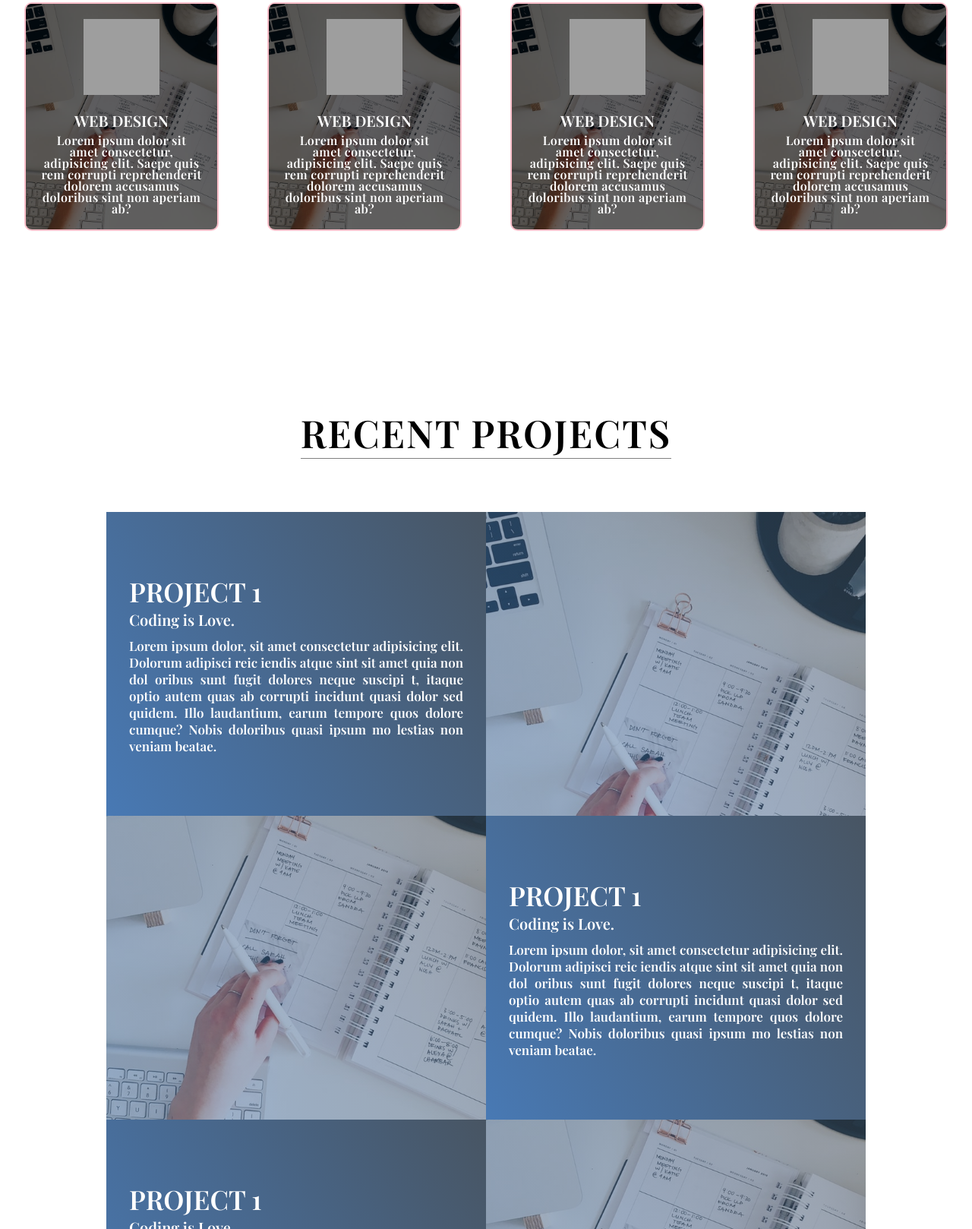
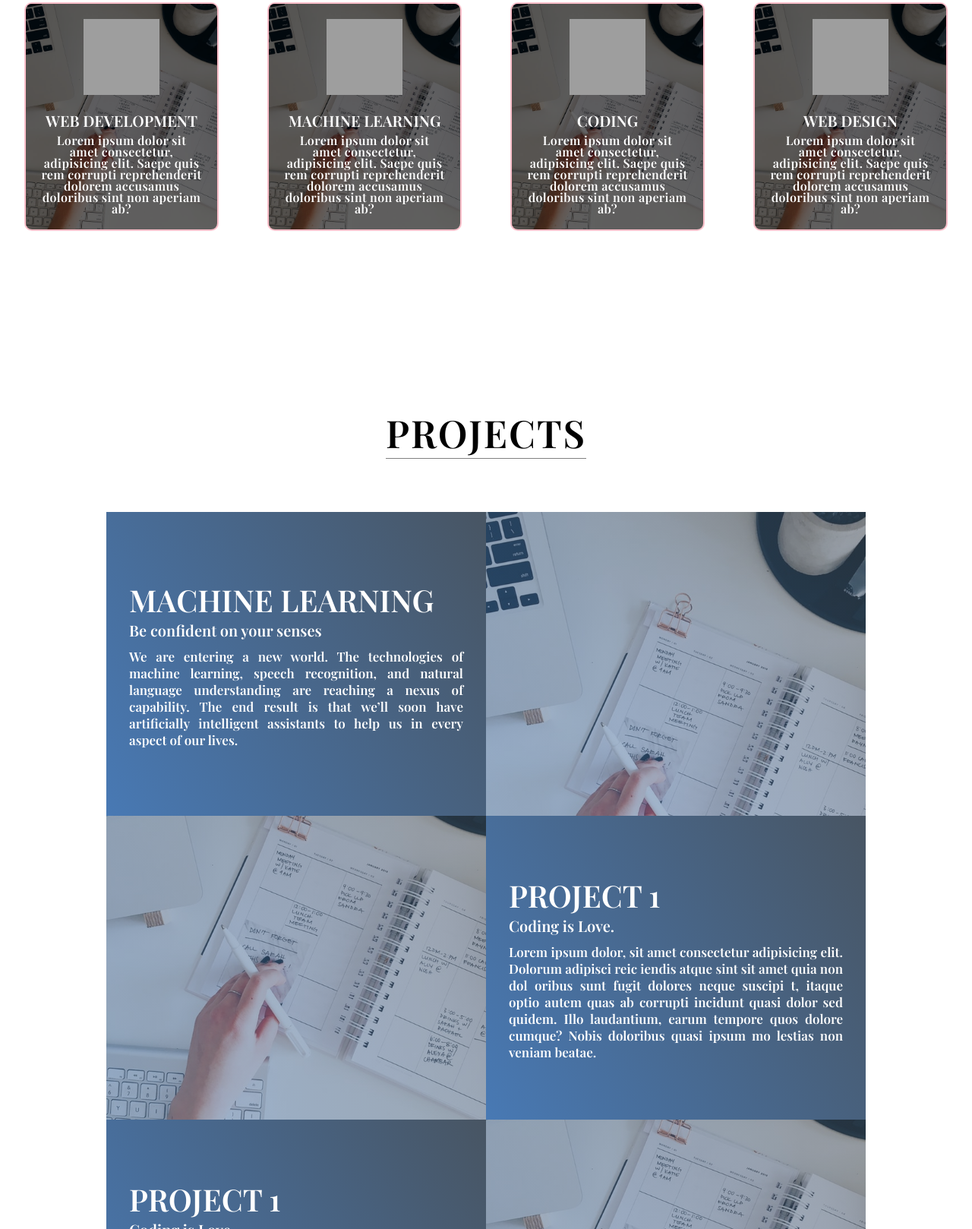
Before and after one commit to ayushsinghal23/portfolio-website, a plain HTML site: page index.html in a window 1280 px wide. Shown: the part 1182-2800 px from the top of the page at 76% size. Drawn offline with nearby package versions, Linux system fonts and the light colour scheme; grey boxes are pictures that could not be loaded; files whose address does not match are found by name.

Commit message:
little changes

```diff
--- a/index.html
+++ b/index.html
@@ -18,7 +18,7 @@
         <div class="hamburger"><div class="bar"></div></div>
             <ul >
                 <li><a href="#main" data-after="Home">Home</a></li>
-                <li><a href="#services" data-after="Services">Services</a></li>
+                <li><a href="#services" data-after="Services">Skills</a></li>
                 <li><a href="#projects" data-after="Projects">Projects</a></li>
                 <li><a href="#about" data-after="About">About</a></li>
                 <li><a href="#contact" data-after="Contact">Contact</a></li>
@@ -33,7 +33,7 @@
             <div>
                <h1>Welcome<span></span></h1>
                <h1>to my website<span></span></h1>
-               <a href="#projects" class="cta" >CLICK HERE</a>
+               <a href="#projects" class="cta" >PROJECTS</a>
             </div>
 
         </div>
@@ -44,7 +44,7 @@
 
 <div class="services common">
     <div class="upperpart">
-        <h2 class="title">SERVICES</h2>
+        <h2 class="title">SKILLS</h2>
         <p class="description">Lorem, ipsum dolor sit amet consectetur adipisicing elit.
             Quos quae et maiores sit facilis a in adipisci, nisi se
             qui est ipsa expedita dolore quod, numquam non impedit o
@@ -57,18 +57,18 @@
     <div class="bottompart">
         <div class="cards">
            <div class="icon">
-               <img src="https://img.icons8.com/plasticine/100/000000/work.png"/>
+            <img src="https://img.icons8.com/color/48/000000/web-design.png"/>
             </div>
-            <h2>WEB DESIGN</h2>
+            <h2>WEB DEVELOPMENT</h2>
             <p>Lorem ipsum dolor sit amet consectetur,
                adipisicing elit. Saepe quis rem corrupti
                reprehenderit dolorem accusamus doloribus
                 sint non aperiam ab?</p>
         </div>
         <div class="cards">
-           <div class="icon"><img src="https://img.icons8.com/plasticine/100/000000/work.png"/>
+           <div class="icon"><img src="https://img.icons8.com/fluent/48/000000/learning.png"/>
             </div>
-            <h2>WEB DESIGN</h2>
+            <h2>MACHINE LEARNING</h2>
             <p>Lorem ipsum dolor sit amet consectetur,
                 adipisicing elit. Saepe quis rem corrupti
                 reprehenderit dolorem accusamus doloribus
@@ -76,8 +76,8 @@
         </div>
         <div class="cards">
             <div class="icon">
-            <img src="https://img.icons8.com/plasticine/100/000000/work.png"/></div>
-            <h2>WEB DESIGN</h2>
+                <img src="https://img.icons8.com/cotton/64/000000/laptop-coding.png"/></div>
+            <h2>CODING</h2>
             <p>Lorem ipsum dolor sit amet consectetur,
                 adipisicing elit. Saepe quis rem corrupti
                 reprehenderit dolorem accusamus doloribus
@@ -101,24 +101,20 @@
 <section id="projects">
 <div class="projects common">
     <div class="projects-title">
-        <h1 class="title">RECENT PROJECTS</h1>
+        <h1 class="title">PROJECTS</h1>
     </div>
 
 <div class="cards-container">
     <div class="card">
         <div class="uppercard">
-            <h1>PROJECT 1</h1>
-            <h2>Coding is Love.</h2>
-            <p>Lorem ipsum dolor, sit amet consectetur
-               adipisicing elit. Dolorum adipisci reic
-               iendis atque sint sit amet quia non dol
-               oribus sunt fugit dolores neque suscipi
-               t, itaque optio autem quas ab corrupti
-               incidunt quasi dolor sed quidem. Illo
-               laudantium, earum tempore quos dolore
-               cumque? Nobis doloribus quasi ipsum mo
-               lestias non veniam beatae.
-
+            <h1>MACHINE LEARNING</h1>
+            <h2>Be confident on your senses</h2>
+            <p>We are entering a new world.
+               The technologies of machine learning,
+               speech recognition, and natural language
+               understanding are reaching a nexus of capability.
+               The end result is that we’ll soon have artificially
+               intelligent assistants to help us in every aspect of our lives.
             </p>
         </div>
         <a href="https://herokucovid-19predictor.herokuapp.com" target="_blank" class="lowercard"><div>
--- a/portfolio.js
+++ b/portfolio.js
@@ -13,7 +13,7 @@ hamburger.addEventListener("click", () => {
 });
 document.addEventListener("scroll", () => {
   var scrolledlength = window.scrollY;
-  if (scrolledlength > 300) {
+  if (scrolledlength > 150) {
     header.style.backgroundColor = "#29323c";
   } else {
     header.style.backgroundColor = "transparent";
--- a/style.css
+++ b/style.css
@@ -409,7 +409,7 @@ img {
 }
 
 #projects .uppercard h1 {
-  font-size: 3.5rem;
+  font-size: 4rem;
   font-weight: 500;
 }
 #projects .uppercard h2 {
```
